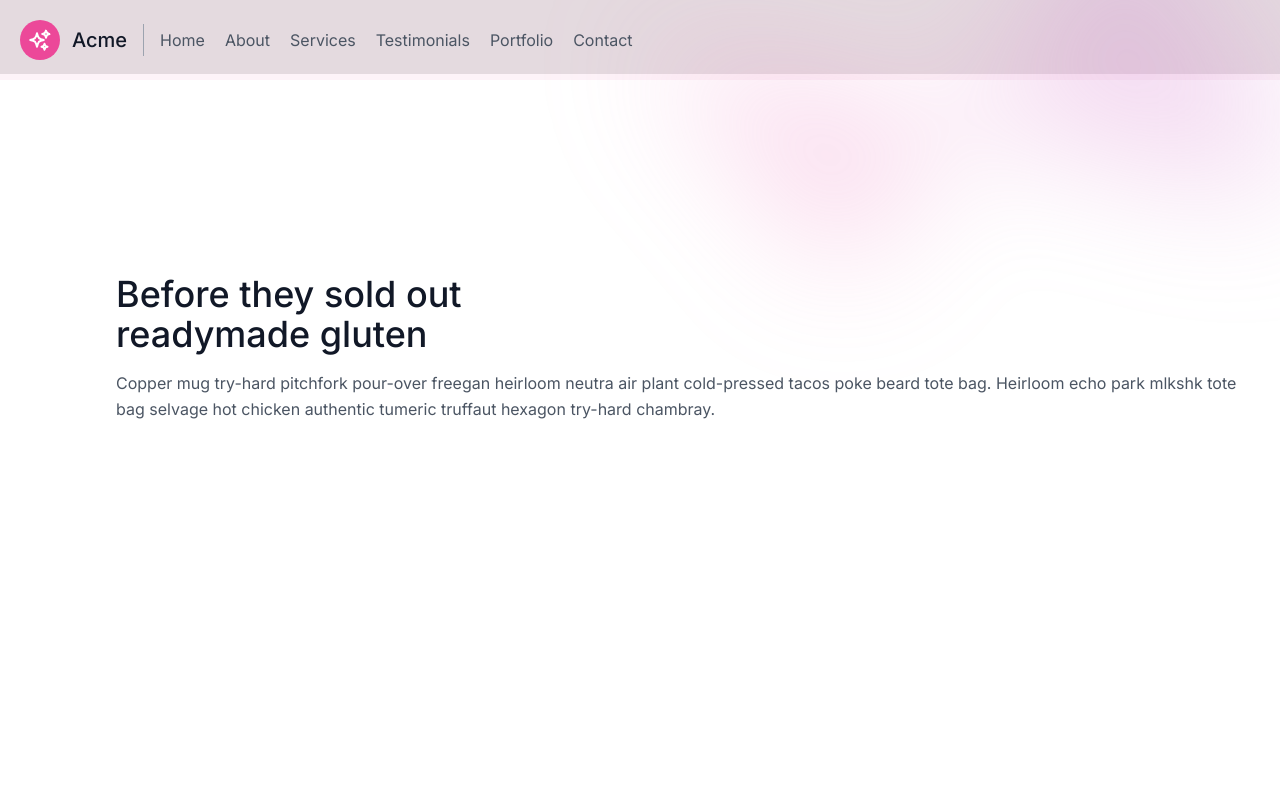
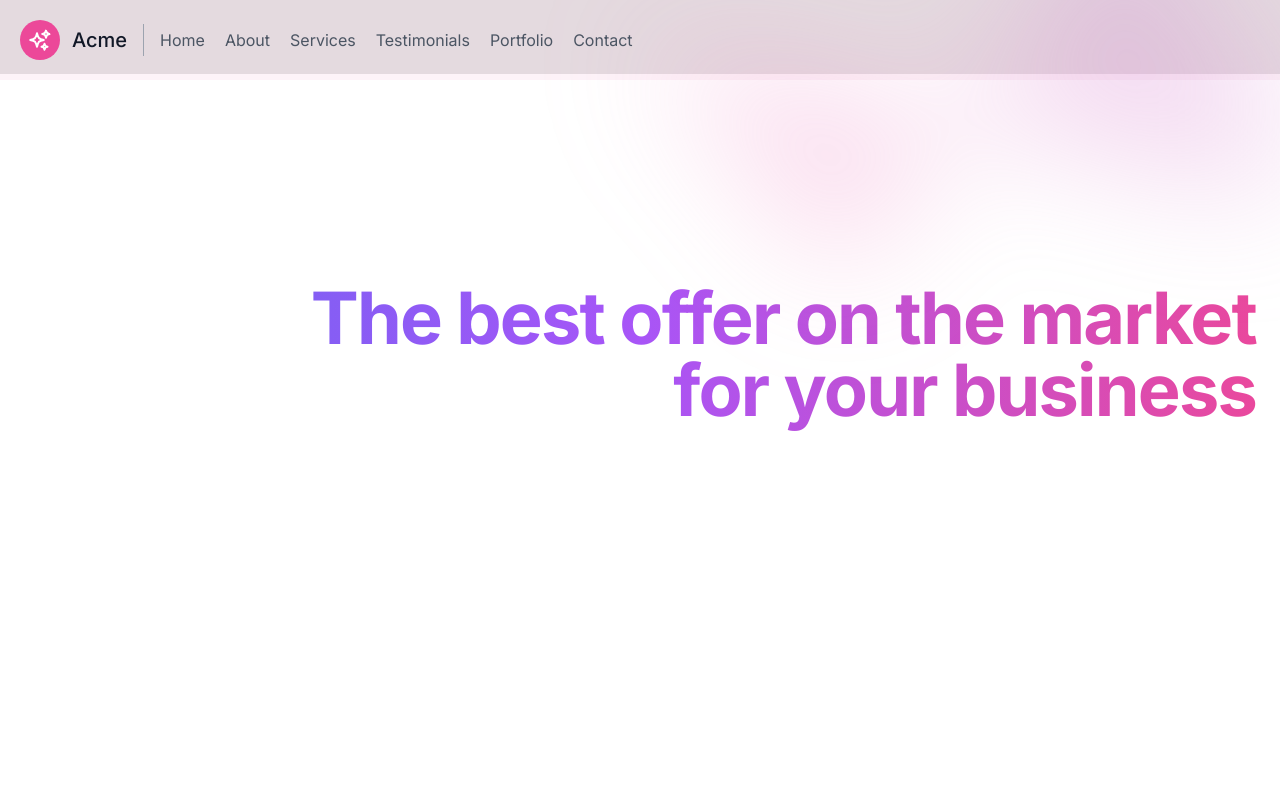
Before and after one commit to lngtai001/next-js-app, a Next.js app: page / in a window 1280 px wide. Shown: the top 800 px of the page. Built offline with nearby package versions, Linux system fonts and the light colour scheme.

Commit message:
Adding gradient jumbotron that all the cool kids are doing these days

```diff
--- /dev/null
+++ b/src/components/home.module.scss
@@ -0,0 +1,5 @@
+.jumbotron{
+    -webkit-background-clip: text;
+    -webkit-text-fill-color: transparent;
+    @apply py-24 px-6 text-right bg-gradient-to-r from-indigo-500 via-purple-500 to-pink-500;
+}
--- a/src/components/home.tsx
+++ b/src/components/home.tsx
@@ -1,17 +1,21 @@
+import HomeStyles from "@/components/home.module.scss"
+
 export const Home = () => (
-    <div className="text-gray-600 body-font">
-        <div className="container mx-auto flex px-5 py-24 md:flex-row flex-col items-center">
-    <div className="lg:flex-grow md:w-1/2 lg:pl-24 md:pl-16 flex flex-col md:items-start md:text-left items-center text-center">
-      <h1 className="title-font sm:text-4xl text-3xl mb-4 font-medium text-gray-900">Before they sold out
-        <br className="hidden lg:inline-block" />readymade gluten
-      </h1>
-      <p className="mb-8 leading-relaxed">Copper mug try-hard pitchfork pour-over freegan heirloom neutra air plant cold-pressed tacos poke beard tote bag. Heirloom echo park mlkshk tote bag selvage hot chicken authentic tumeric truffaut hexagon try-hard chambray.</p>
-      {/* <div className="flex justify-center">
-        <button className="inline-flex text-white bg-pink-500 border-0 py-2 px-6 focus:outline-none hover:bg-pink-600 rounded text-lg">Button</button>
-        <button className="ml-4 inline-flex text-gray-700 bg-gray-100 border-0 py-2 px-6 focus:outline-none hover:bg-gray-200 rounded text-lg">Button</button>
-      </div> */}
-    </div>
-  </div>
-</div>
+    // <div className="text-gray-600 body-font">
+    //     <div className="container mx-auto flex px-5 py-24 md:flex-row flex-col items-center">
+    //         <div className="lg:flex-grow md:w-1/2 lg:pl-24 md:pl-16 flex flex-col md:items-start md:text-left items-center text-center">
+    //             <h1 className="title-font sm:text-4xl text-9xl mb-4 font-medium text-gray-900">Before they sold out
+    //                 <br className="hidden lg:inline-block" />readymade gluten
+    //             </h1>
+    //             <p className="mb-8 leading-relaxed">Copper mug try-hard pitchfork pour-over freegan heirloom neutra air plant cold-pressed tacos poke beard tote bag. Heirloom echo park mlkshk tote bag selvage hot chicken authentic tumeric truffaut hexagon try-hard chambray.</p>
+    //         </div>
+    //     </div>
+    // </div>
+
+        <div className={HomeStyles.jumbotron}>
+            <h1 className="mt-2 mb-16 text-5xl font-bold tracking-tight md:text-6xl xl:text-7xl">
+            The best offer on the market <br /><span className="text-primary">for your business</span>
+            </h1>
+        </div>
 
 );
```
